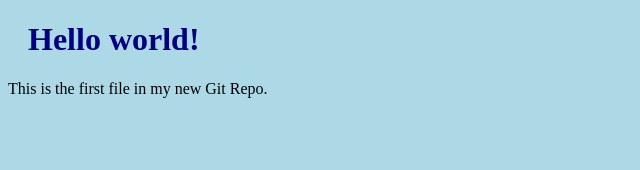
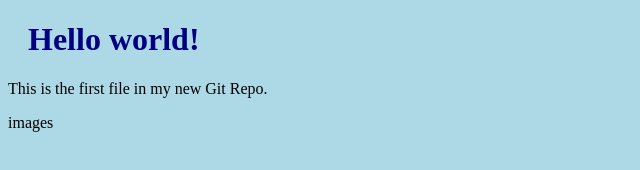
Before and after one commit to Vityaer/test-console, a plain HTML site: page index.html in a window 1280 px wide. Shown: the full height of the page, 0-640 px from the left. Drawn offline with Linux system fonts and the light colour scheme.

Commit message:
Added images in new branch

```diff
--- a/index.html
+++ b/index.html
@@ -8,6 +8,7 @@
 
 <h1>Hello world!</h1>
 <p>This is the first file in my new Git Repo.</p>
+<div>images</div>
 
 </body>
 </html>
```
